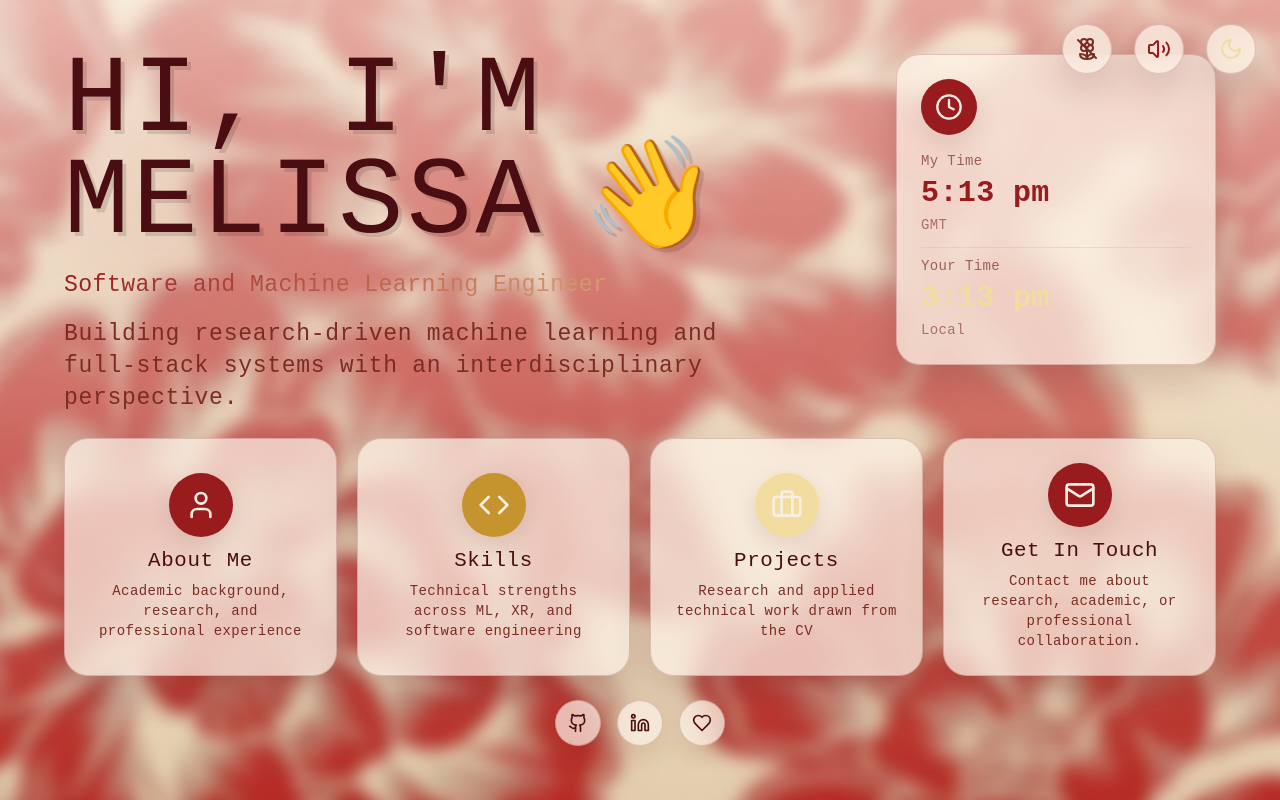
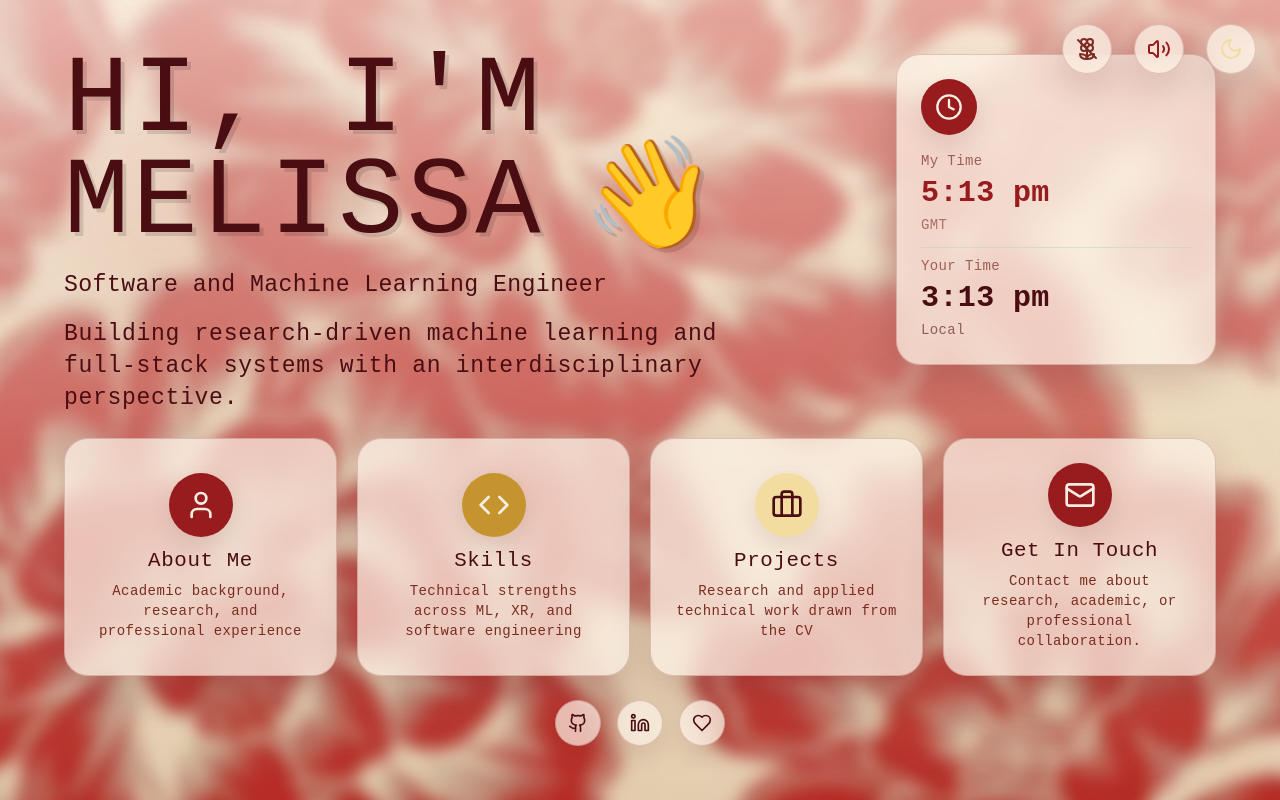
Before and after one commit to melzeta/personal_website, a React (Vite) app: page / in a window 1280 px wide. Built offline with nearby package versions, Linux system fonts and the light colour scheme.

Commit message:
trying to icnrease readability

```diff
--- a/src/components/TimeWidget.tsx
+++ b/src/components/TimeWidget.tsx
@@ -123,15 +123,15 @@ export const TimeWidget: React.FC<TimeWidgetProps> = ({ className = '' }) => {
           <div
             className="text-3xl font-bold"
             style={{
-              color: 'var(--accent-tertiary)',
-              filter: theme === 'night' ? 'drop-shadow(0 0 4px rgba(186, 148, 255, 0.3))' : 'none',
+              color: 'var(--text-primary)',
+              filter: theme === 'night' ? 'drop-shadow(0 0 4px rgba(186, 148, 255, 0.22))' : 'none',
             }}
           >
             {formatTime(yourTime)}
           </div>
           <div
             className="text-sm opacity-60"
-            style={{ color: 'var(--text-secondary)' }}
+            style={{ color: 'var(--text-primary)' }}
           >
             {getTimezoneAbbr()}
           </div>
--- a/src/pages/Home.tsx
+++ b/src/pages/Home.tsx
@@ -73,10 +73,7 @@ export const Home: React.FC = () => {
               <h2
                 className="mb-4 home-hero-subtitle"
                 style={{
-                  background: `linear-gradient(135deg, var(--accent-primary), var(--accent-tertiary))`,
-                  WebkitBackgroundClip: 'text',
-                  WebkitTextFillColor: 'transparent',
-                  backgroundClip: 'text',
+                  color: 'var(--text-primary)',
                 }}
               >
                 {personalInfo.title}
@@ -84,7 +81,7 @@ export const Home: React.FC = () => {
 
               <p
                 className="max-w-2xl mx-auto lg:mx-0 text-xl home-hero-tagline"
-                style={{ color: 'var(--text-secondary)' }}
+                style={{ color: 'var(--text-primary)' }}
               >
                 {personalInfo.tagline}
               </p>
@@ -165,7 +162,7 @@ export const Home: React.FC = () => {
                 boxShadow: theme === 'night' ? 'var(--shadow-sm), 0 0 20px rgba(186, 148, 255, 0.3)' : 'var(--shadow-sm)',
               }}
             >
-              <Briefcase className="w-8 h-8" style={{ color: 'var(--bg-primary)' }} />
+              <Briefcase className="w-8 h-8" style={{ color: 'var(--text-primary)' }} />
             </div>
             <h3 className="mb-2" style={{ color: 'var(--text-primary)' }}>Projects</h3>
             <p className="text-sm" style={{ color: 'var(--text-secondary)' }}>
```
